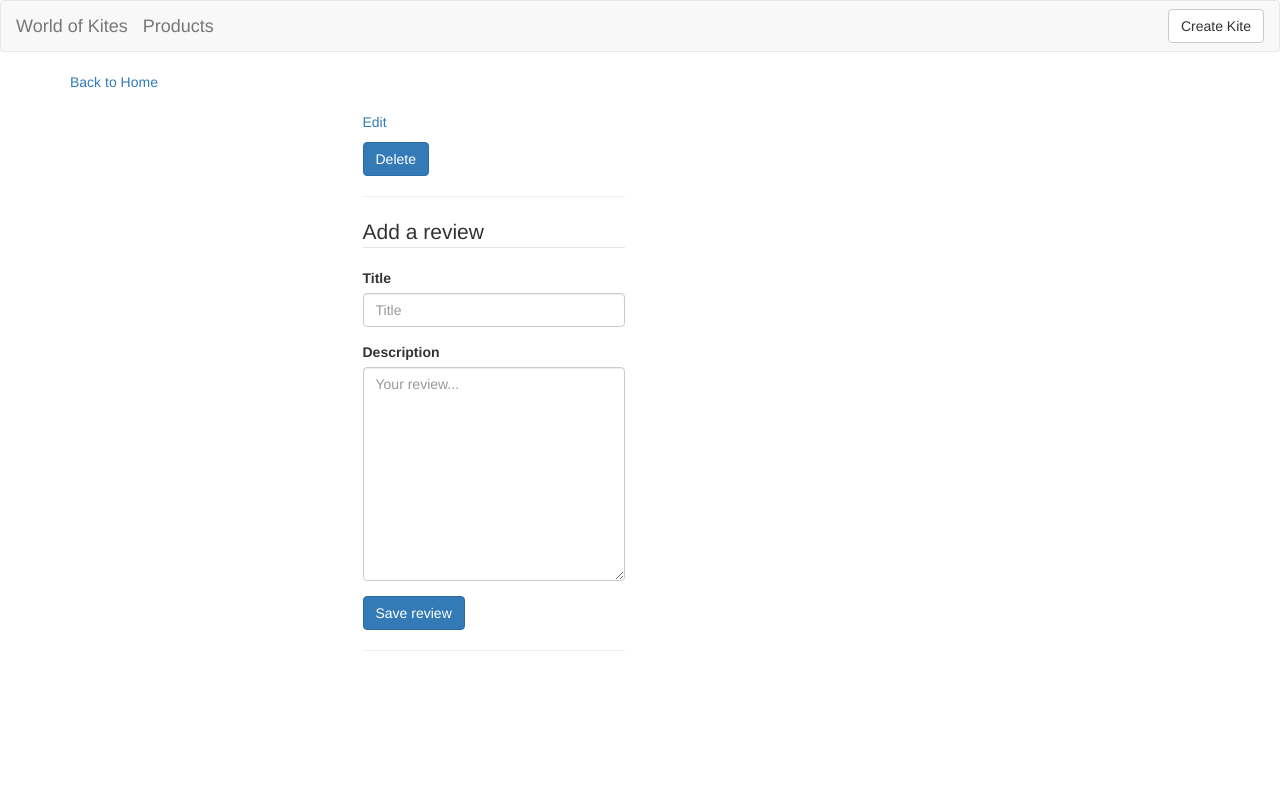
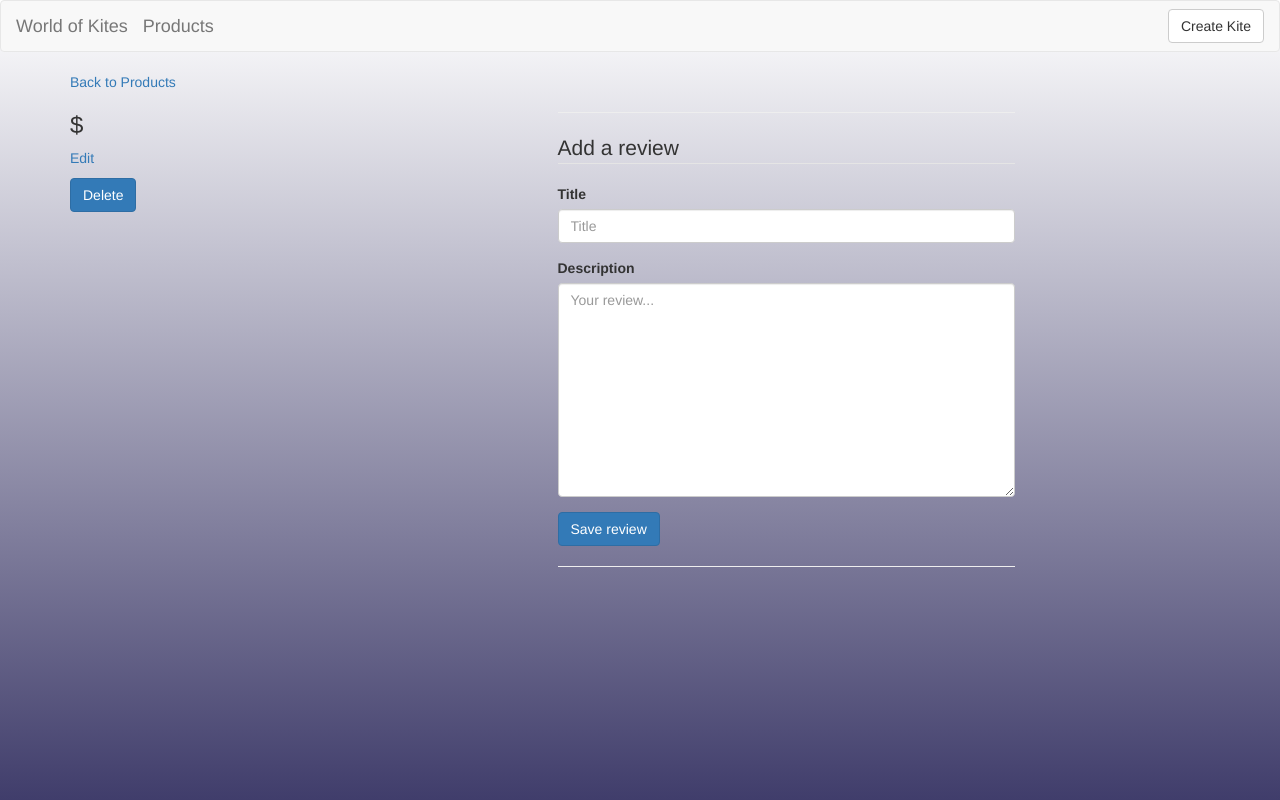
Before and after one commit to inv0w/Contractor, a Flask app: template templates/products_show.html in a window 1280 px wide. Run offline with Flask 2, Linux system fonts and the light colour scheme; the template is opened without the code that fills it, so the values that code supplies are empty; some libraries are stand-ins or nearby versions.

Commit message:
All products added including price

```diff
--- a/app.py
+++ b/app.py
@@ -1,6 +1,7 @@
 from flask import Flask, render_template, request, redirect, url_for
 from pymongo import MongoClient
 from bson.objectid import ObjectId
+from static import *
 import os
 
 
@@ -16,7 +17,7 @@ app = Flask(__name__)
 @app.route('/')
 def index():
     """Return homepage."""
-    return render_template('home.html', msg='Home Message')
+    return render_template('home.html')
 
 # OUR MOCK ARRAY OF Store Products
 # products = [
@@ -40,7 +41,8 @@ def products_submit():
     product = {
         'title': request.form.get('title'),
         'description': request.form.get('description'),
-        'images': request.form.get('images').split()
+        'images': request.form.get('images').split(),
+        'price': request.form.get('price')
     }
     product_id = products.insert_one(product).inserted_id
     return redirect(url_for('products_show', product_id=product_id))
@@ -64,7 +66,8 @@ def products_update(product_id):
     updated_product = {
         'title': request.form.get('title'),
         'description': request.form.get('description'),
-        'images': request.form.get('images').split()
+        'images': request.form.get('images').split(),
+        'price': request.form.get('price')
     }
     products.update_one(
         {'_id': ObjectId(product_id)},
--- a/templates/base.html
+++ b/templates/base.html
@@ -6,11 +6,10 @@
   <title>World of Kites</title>
      <link rel='stylesheet' href='https://maxcdn.bootstrapcdn.com/bootstrap/3.3.7/css/bootstrap.min.css'>
 </head>
-<body>
+<body style="background: linear-gradient(#ffffff, #403d6b); background-attachment: fixed; height:100%;">
 
     {% include 'partials/navbar.html' %}
     <div class='container'>
-
         {% block content %}{% endblock %}
     </div>
     <!-- Latest compiled and minified JavaScript -->
--- a/templates/products_show.html
+++ b/templates/products_show.html
@@ -2,14 +2,15 @@
 {% extends 'base.html' %}
 
 {% block content %}
-<a href='/'>Back to Home</a>
+<a href='/products'>Back to Products</a>
 <div class='row'>
-    <div class='col-sm-3 col-sm-offset-3'>
+    <div class='col-sm-5'>
         <h1>{{ product.title }}</h1>
         <h2>{{ product.description }}</h2>
+        <h3>${{ product.price }}</h3>
         {% for image in product.images %}
             <div class="card"><div class="card-body">
-                <img width=25% height=auto src="{{ image }}"></img>
+                <img width=50% height=width src="{{ image }}"></img>
             </div></div>
         {% endfor %}
         <p><a href='/products/{{ product._id }}/edit'>Edit</a></p>
@@ -17,14 +18,17 @@
             <input type='hidden' name='_method' value='DELETE'>
             <button class='btn btn-primary' type='submit'>Delete</button>
         </form></p>
-        <hr>
-        <!-- review form -->
-        {% include 'partials/review_form.html' %}
+    </div>
+
+    <div class='col-sm-5'>
         <hr>
         <!-- Show reviews -->
         {% for review in reviews %}
             {% include 'partials/review.html' %}
         {% endfor %}
+        <!-- review form -->
+        {% include 'partials/review_form.html' %}
+        <hr>
     </div>
 </div>
 {% endblock %}
```
Also changed, not shown: templates/home.html (+11 -2 lines), templates/partials/products_form.html (+7 -0 lines), templates/products_index.html (+5 -3 lines), static/birdkite.jpg (added), static/butterkite1.jpg (added), static/butterkite2.jpg (added), static/butterkite3.jpg (added), static/lgbtkite.jpg (added), static/snakekite.jpg (added).
